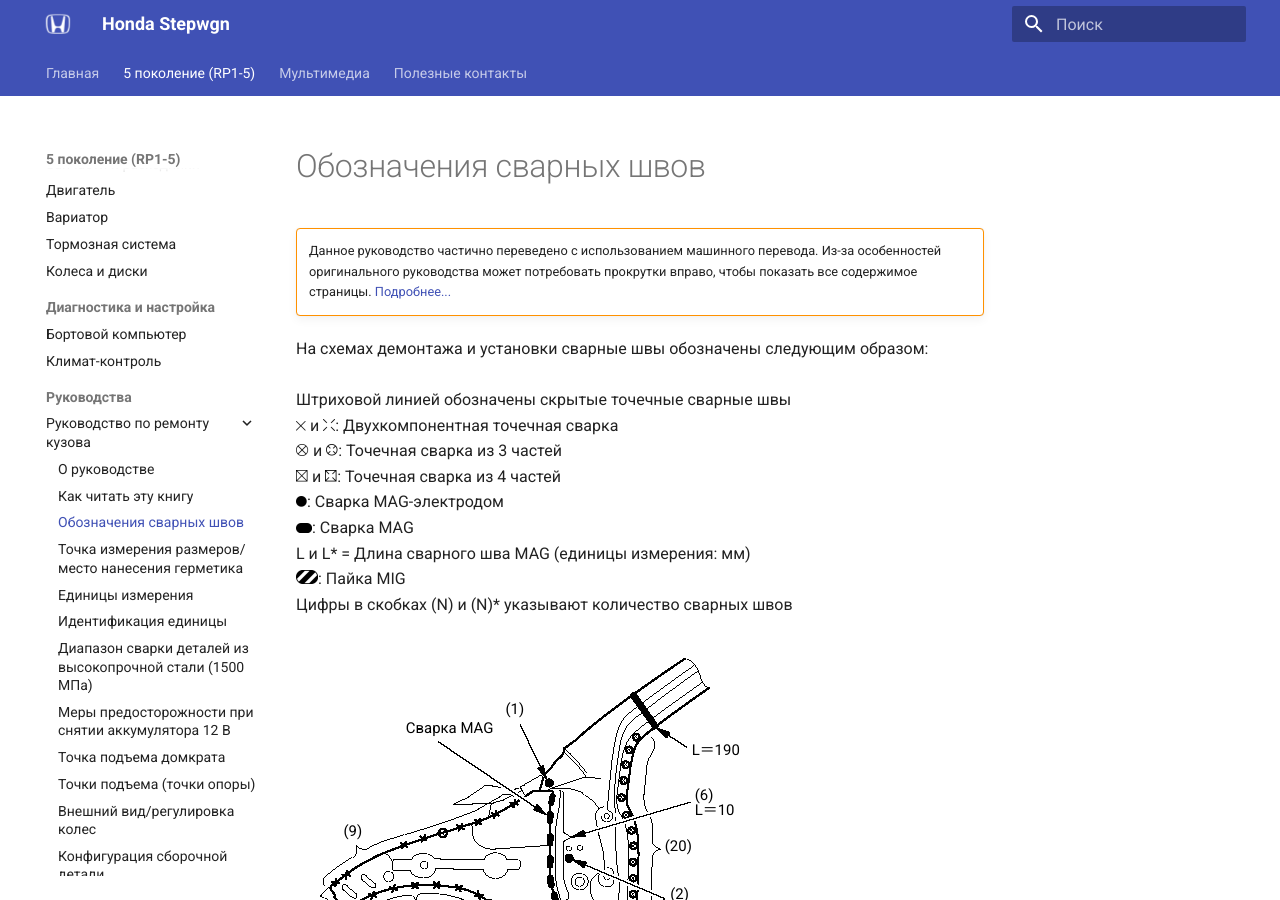
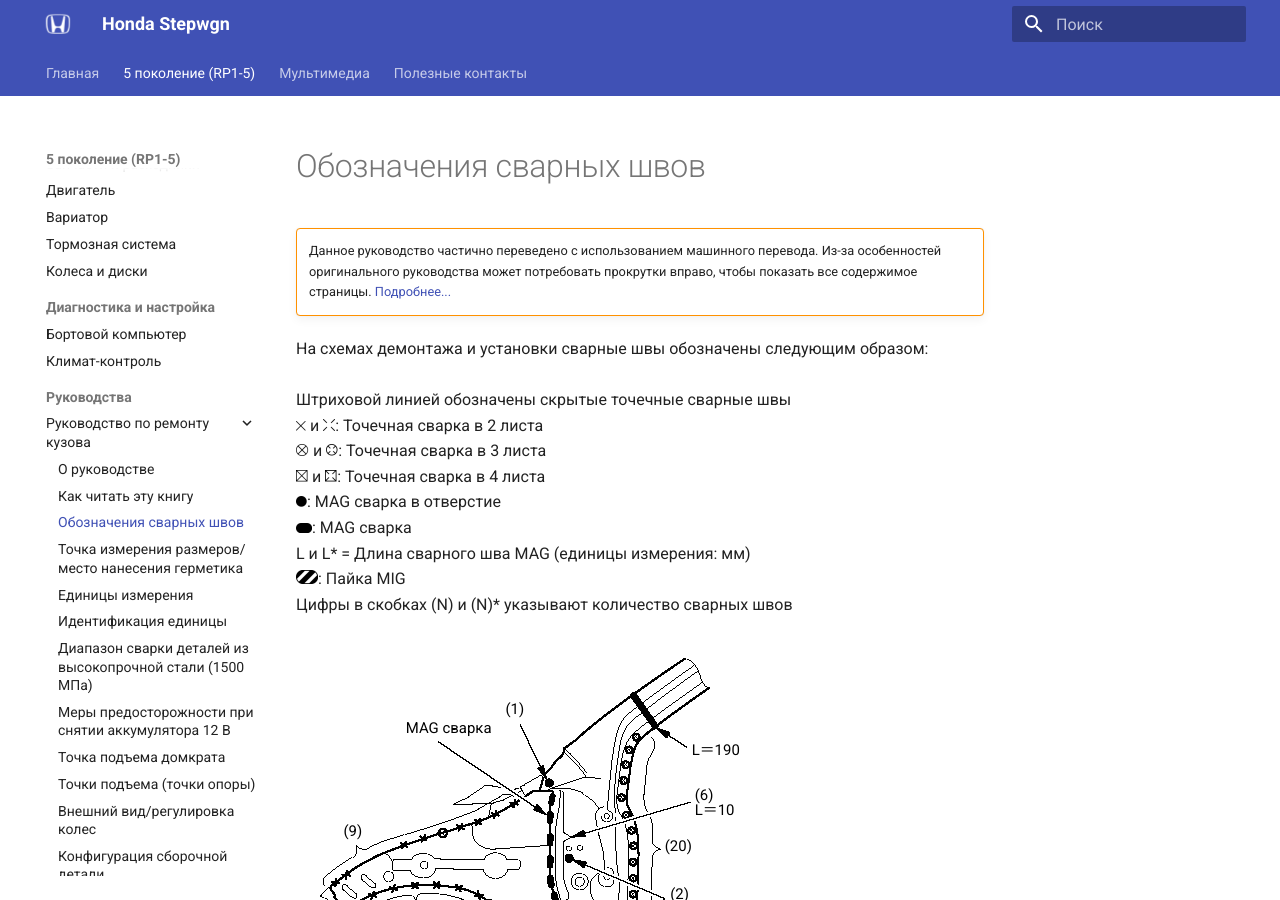
Before and after one commit to stepwgn/stepwgn.github.io, an MkDocs documentation site: the page built from docs/5g/manuals/body/000000000000002.md, in a window 1280 px wide and 900 px high. Built offline with MkDocs 1.6.1 and Material for MkDocs 9.7.7, drawn with Linux system fonts in a browser that asks for light colours; some of the changed text lies outside the part shown.

Commit message:
Исправления по переводу
Signed-off-by: Zakhar Petrov <46595458+zakhar-petrov@users.noreply.github.com>

```diff
--- a/docs/5g/manuals/body/000000000000002.md
+++ b/docs/5g/manuals/body/000000000000002.md
@@ -3,11 +3,11 @@
 На схемах демонтажа и установки сварные швы обозначены следующим образом:
 <br>
 <br>Штриховой линией обозначены скрытые точечные сварные швы
-<br>![](../img/symbol/jpn_623574_1.0.png) и ![](../img/symbol/jpn_11389292_1.0.png): Двухкомпонентная точечная сварка
-<br>![](../img/symbol/jpn_623573_1.0.png) и ![](../img/symbol/jpn_11389344_1.0.png): Точечная сварка из 3 частей
-<br>![](../img/symbol/jpn_623572_1.0.png) и ![](../img/symbol/jpn_11389367_1.0.png): Точечная сварка из 4 частей
-<br>![](../img/symbol/jpn_623567_1.0.png): Сварка MAG-электродом
-<br>![](../img/symbol/jpn_623568_1.0.png): Сварка MAG
+<br>![](../img/symbol/jpn_623574_1.0.png) и ![](../img/symbol/jpn_11389292_1.0.png): Точечная сварка в 2 листа
+<br>![](../img/symbol/jpn_623573_1.0.png) и ![](../img/symbol/jpn_11389344_1.0.png): Точечная сварка в 3 листа
+<br>![](../img/symbol/jpn_623572_1.0.png) и ![](../img/symbol/jpn_11389367_1.0.png): Точечная сварка в 4 листа
+<br>![](../img/symbol/jpn_623567_1.0.png): MAG сварка в отверстие
+<br>![](../img/symbol/jpn_623568_1.0.png): MAG сварка
 <br>L и L\* = Длина сварного шва MAG (единицы измерения: мм)
 <br>![](../img/symbol/jpn_8148491_1.0.png): Пайка MIG
 <br>Цифры в скобках (N) и (N)\* указывают количество сварных швов
--- a/docs/5g/manuals/body/js/135_2.0_jpn_15145878_2.0.js
+++ b/docs/5g/manuals/body/js/135_2.0_jpn_15145878_2.0.js
@@ -25,7 +25,7 @@
 write("<nobr>(9)</nobr>");
 write("</p>");
 write("<p id=\"p1_8\" name=\"PrtPId\" class=\"drag\" style=\"position:absolute;left:60.666903px;top:448.339806px;font-weight:normal;font-size:11.2pt;color:black;\" prt_font_size=\"12.3pt\" disp_font_size=\"11.2pt\">");
-write("<nobr>точечная сварка из 4 частей</nobr>");
+write("<nobr>Точечная сварка в 4 листа</nobr>");
 write("</p>");
 write("<p id=\"p1_9\" name=\"PrtPId\" class=\"drag\" style=\"position:absolute;left:395.663633px;top:110.085979px;font-weight:normal;font-size:11.2pt;color:black;\" prt_font_size=\"12.3pt\" disp_font_size=\"11.2pt\">");
 write("<nobr>L＝190</nobr>");
@@ -40,13 +40,13 @@
 write("<nobr>(2)</nobr>");
 write("</p>");
 write("<p id=\"p1_13\" name=\"PrtPId\" class=\"drag\" style=\"position:absolute;left:12.476611px;top:511.972017px;font-weight:normal;font-size:11.2pt;color:black;\" prt_font_size=\"12.3pt\" disp_font_size=\"11.2pt\">");
-write("<nobr>Сварка MAG-электродом</nobr>");
+write("<nobr>MAG сварка в отверстие</nobr>");
 write("</p>");
 write("<p id=\"p1_14\" name=\"PrtPId\" class=\"drag\" style=\"position:absolute;left:336.649706px;top:764.253639px;font-weight:normal;font-size:11.2pt;color:black;\" prt_font_size=\"12.3pt\" disp_font_size=\"11.2pt\">");
 write("<nobr>Пайка MIG</nobr>");
 write("</p>");
 write("<p id=\"p1_15\" name=\"PrtPId\" class=\"drag\" style=\"position:absolute;left:109.805624px;top:87.374410px;font-weight:normal;font-size:11.2pt;color:black;\" prt_font_size=\"12.3pt\" disp_font_size=\"11.2pt\">");
-write("<nobr>Сварка MAG</nobr>");
+write("<nobr>MAG сварка</nobr>");
 write("</p>");
 write("</div>");
 }
```
